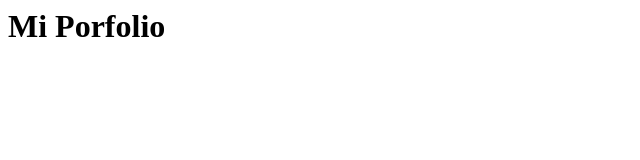
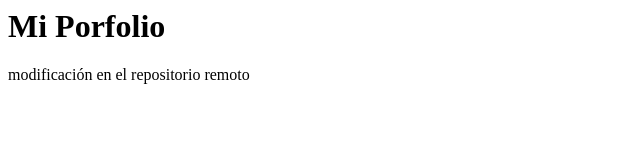
Before and after one commit to jimecala/PortfolioFrontEnd, a plain HTML site: page index.html in a window 1280 px wide. Shown: the whole page, without its empty margins (0-640 px from the left). Drawn offline with Linux system fonts and the light colour scheme.

Commit message:
Update index.html

```diff
--- a/index.html
+++ b/index.html
@@ -1 +1,2 @@
 <h1>Mi Porfolio</h1>
+<p>modificación en el repositorio remoto</p>
```
